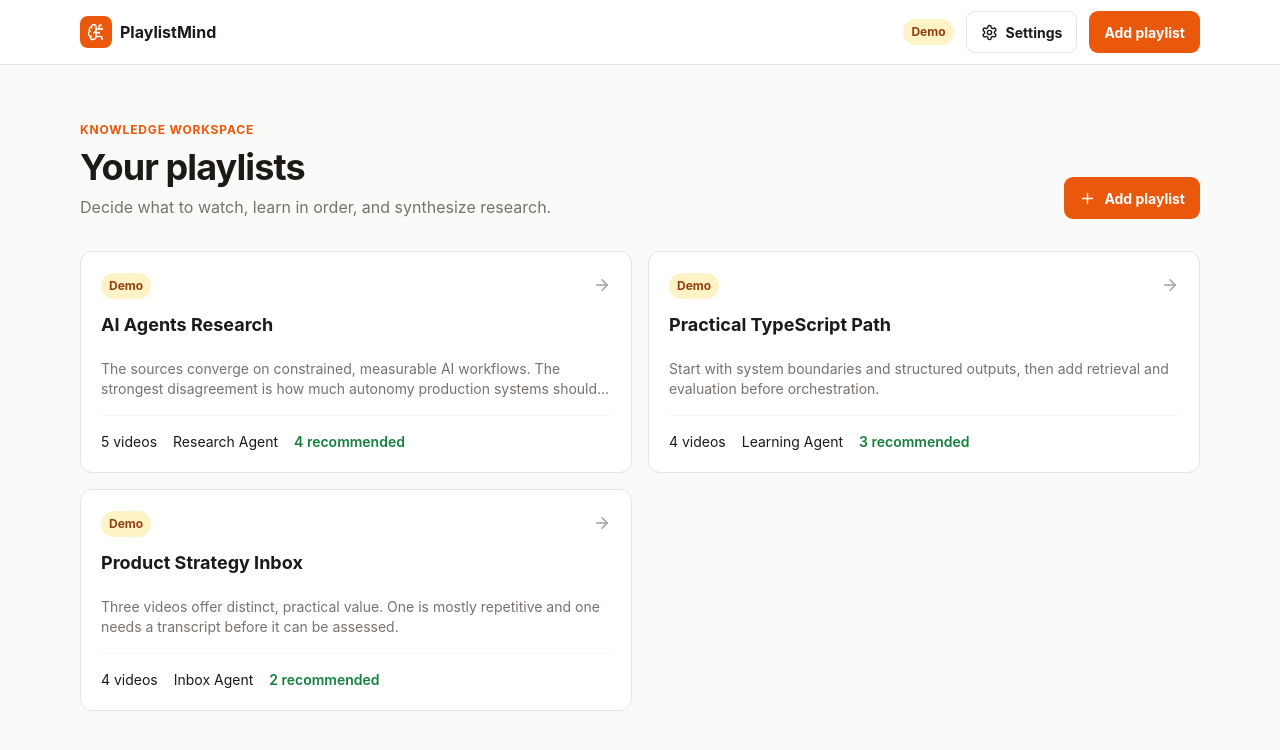
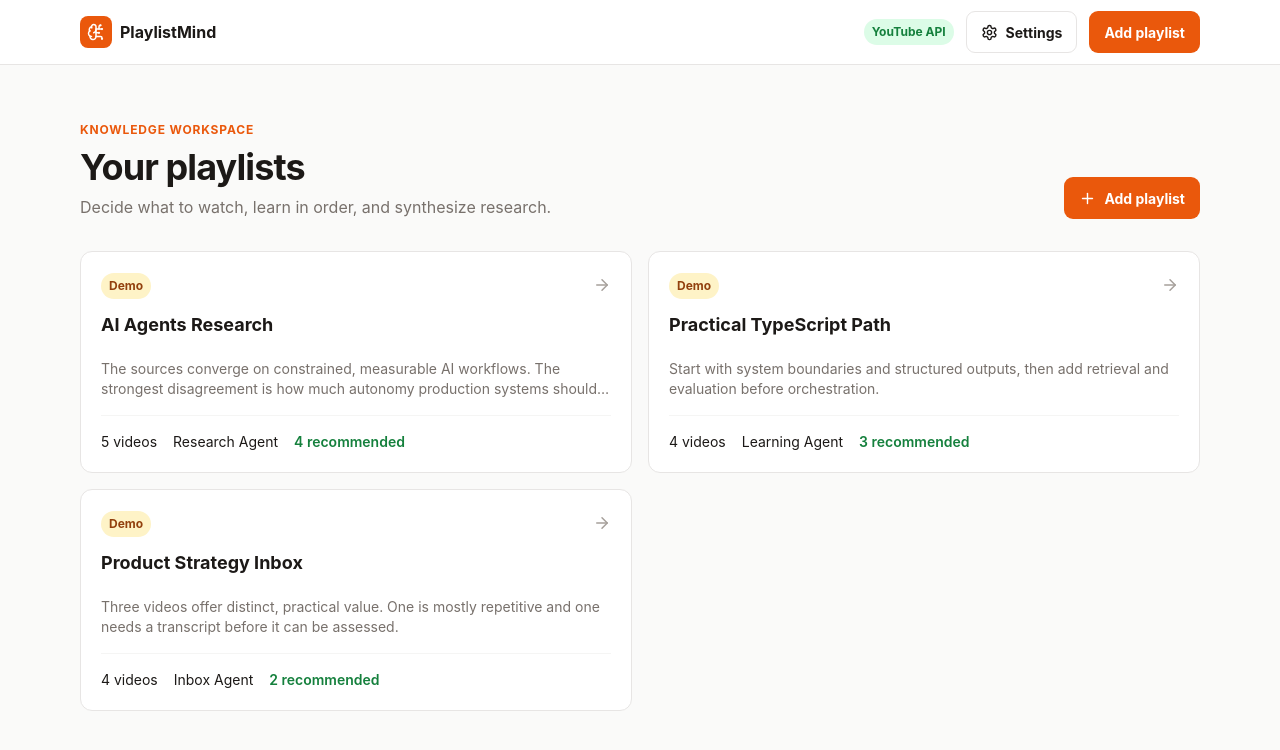
Before and after one commit to foobarsik/ytsum, a Next.js app: page / in a window 1280 px wide. Shown: the top 750 px of the page. Built offline with nearby package versions, Linux system fonts and the light colour scheme; no server answers.

Commit message:
Reflect YouTube API status in header

```diff
--- a/src/app/layout.tsx
+++ b/src/app/layout.tsx
@@ -9,5 +9,7 @@ export const metadata: Metadata = { title: { default: "PlaylistMind", template:
 export const viewport: Viewport = { themeColor: "#ea580c", width: "device-width", initialScale: 1, viewportFit: "cover" };
 
 export default function RootLayout({ children }: Readonly<{ children: React.ReactNode }>) {
-  return <html lang="en"><body><PlaylistProvider><PwaClient /><header className="border-b border-[var(--border)] bg-white"><div className="shell flex h-16 items-center justify-between"><Link href="/" className="flex items-center gap-2 font-bold"><span className="grid size-8 place-items-center rounded-lg bg-[var(--accent)] text-white"><BrainCircuit size={18} aria-hidden="true" /></span>PlaylistMind</Link><div className="flex items-center gap-3"><span className="badge badge-amber hidden sm:inline-flex">Demo</span><Link href="/settings" className="button button-secondary" aria-label="Settings"><Settings size={17}/><span className="hidden sm:inline">Settings</span></Link><Link href="/playlists/new" className="button button-primary">Add playlist</Link></div></div></header><main>{children}</main></PlaylistProvider></body></html>;
+  const hasYouTubeApi = Boolean(process.env.YOUTUBE_API_KEY);
+
+  return <html lang="en"><body><PlaylistProvider><PwaClient /><header className="border-b border-[var(--border)] bg-white"><div className="shell flex h-16 items-center justify-between"><Link href="/" className="flex items-center gap-2 font-bold"><span className="grid size-8 place-items-center rounded-lg bg-[var(--accent)] text-white"><BrainCircuit size={18} aria-hidden="true" /></span>PlaylistMind</Link><div className="flex items-center gap-3"><span className={`badge hidden sm:inline-flex ${hasYouTubeApi ? "badge-green" : "badge-amber"}`}>{hasYouTubeApi ? "YouTube API" : "Demo"}</span><Link href="/settings" className="button button-secondary" aria-label="Settings"><Settings size={17}/><span className="hidden sm:inline">Settings</span></Link><Link href="/playlists/new" className="button button-primary">Add playlist</Link></div></div></header><main>{children}</main></PlaylistProvider></body></html>;
 }
```
